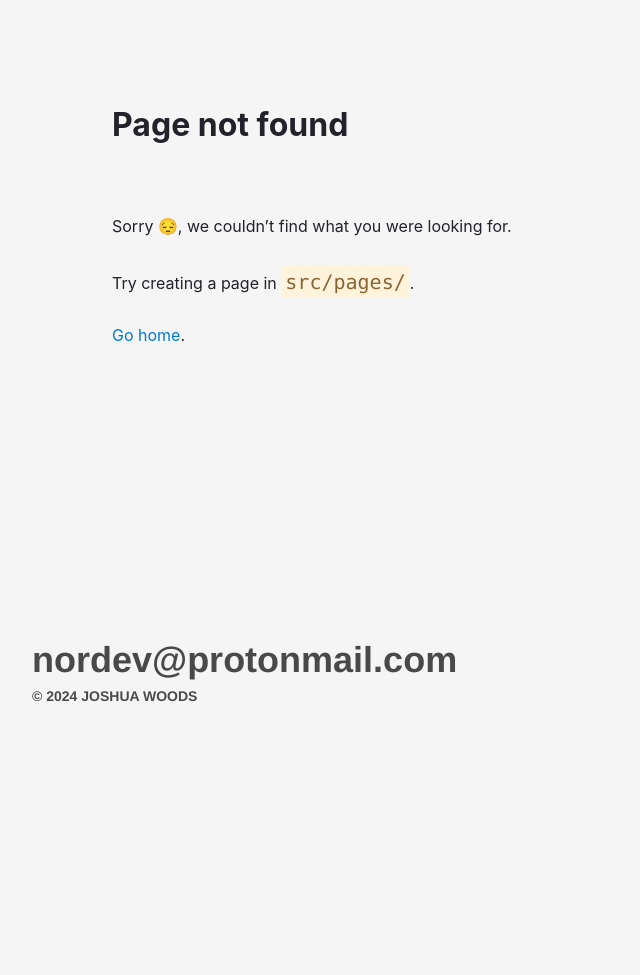
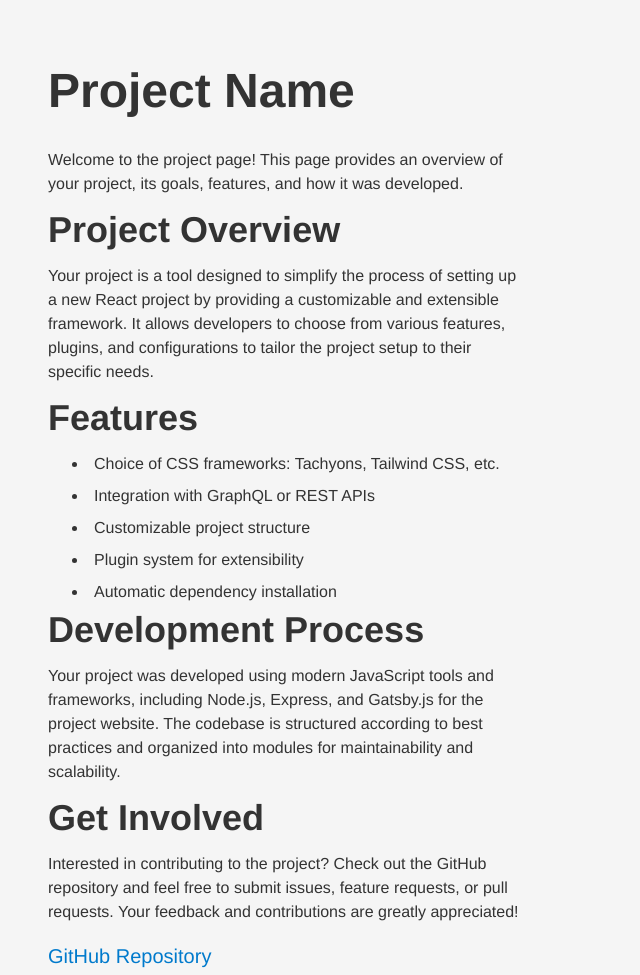
Before and after one commit to JoshuaWoodsdev/mywork, a Gatsby site: page /notareactframework in a window 1280 px wide. Before the commit this address had no page. Shown: the part 288-1263 px from the top of the page, without its empty margins (0-640 px from the left). Before the commit the page ends 1135 px from the top, so only its background shows below. Built offline with nearby package versions, Linux system fonts and the light colour scheme; Gatsby itself is replaced by a stand-in of ours.

```diff
--- /dev/null
+++ b/src/pages/notareactframework.js
@@ -0,0 +1,41 @@
+import React from "react";
+
+const Narfw = () => {
+  return (
+    <div className="pa4">
+    <h1 className="f1 lh-solid">Project Name</h1>
+    <p className="lh-copy measure">
+      Welcome to the project page! This page provides an overview of your project, its goals, features, and how it was developed.
+    </p>
+
+    <h2 className="f2 lh-solid">Project Overview</h2>
+    <p className="lh-copy measure">
+      Your project is a tool designed to simplify the process of setting up a new React project by providing a customizable and extensible framework. It allows developers to choose from various features, plugins, and configurations to tailor the project setup to their specific needs.
+    </p>
+
+    <h2 className="f2 lh-solid">Features</h2>
+    <ul className="lh-copy measure">
+      <li>Choice of CSS frameworks: Tachyons, Tailwind CSS, etc.</li>
+      <li>Integration with GraphQL or REST APIs</li>
+      <li>Customizable project structure</li>
+      <li>Plugin system for extensibility</li>
+      <li>Automatic dependency installation</li>
+    </ul>
+
+    <h2 className="f2 lh-solid">Development Process</h2>
+    <p className="lh-copy measure">
+      Your project was developed using modern JavaScript tools and frameworks, including Node.js, Express, and Gatsby.js for the project website. The codebase is structured according to best practices and organized into modules for maintainability and scalability.
+    </p>
+
+    <h2 className="f2 lh-solid">Get Involved</h2>
+    <p className="lh-copy measure">
+      Interested in contributing to the project? Check out the GitHub repository and feel free to submit issues, feature requests, or pull requests. Your feedback and contributions are greatly appreciated!
+    </p>
+    <p>
+      <a href="https://github.com/your-username/your-project" className="f4 link dim">GitHub Repository</a>
+    </p>
+  </div>
+  );
+};
+
+export default Narfw;
--- a/src/pages/projects.js
+++ b/src/pages/projects.js
@@ -14,7 +14,9 @@ const ProjectsPage = () => {
         <li className="pa2">
           <Link to="/contactcli" className="link">ContactCLI v1.0.0</Link> - A command-line tool for managing your contacts.
         </li>
-        {/* Add more projects here */}
+        <li className="pa2">
+          <Link to="/notareactframework" className="link">Narfw</Link> - Your project's description.
+        </li>
       </ul>
     </div>
   );
```
